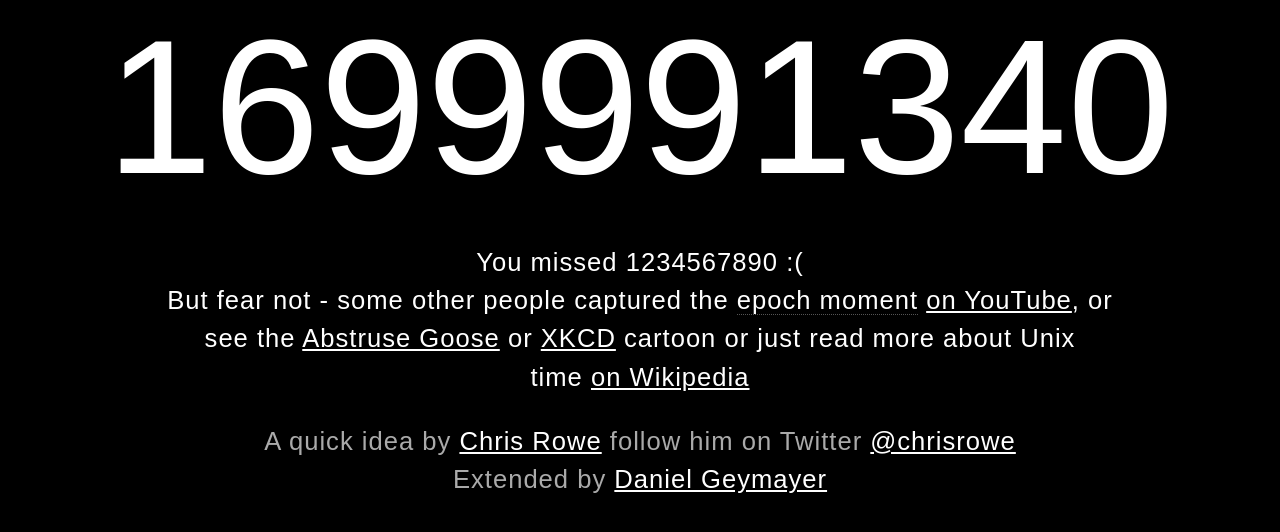
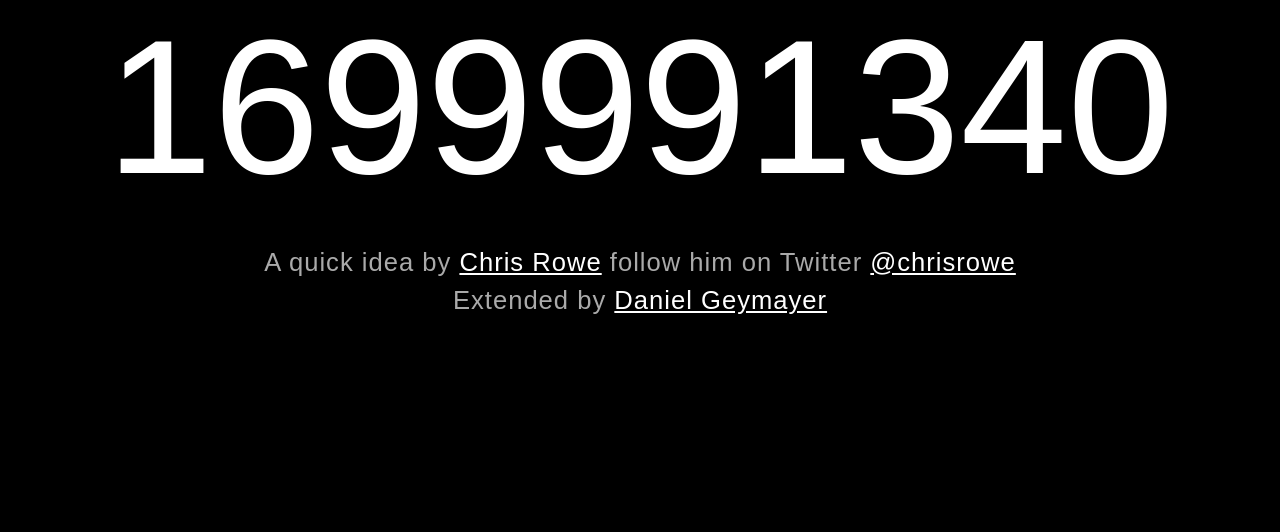
Before and after one commit to dag0310/coolepochcountdown, a PHP site: page / in a window 1280 px wide. Shown: the part 154-686 px from the top of the page. Run offline with PHP 8.4, Linux system fonts and the light colour scheme.

Commit message:
Comment-out 1234567890 timestamp specific text

```diff
--- a/public/index.php
+++ b/public/index.php
@@ -15,7 +15,9 @@
 
 
 <body><div id="main"><span id="timer"><script>var d = new Date();var t = d.getTime();var o = t+"";document.write(o.substring(0,10));</script></span><br/>
-<p class="desc">You missed 1234567890 :(<br>But fear not - some other people captured the <span class="fun">epoch moment</span> <a href='https://www.youtube.com/results?search_query=unix%201234567890'>on YouTube</a>, or see the <a href="http://abstrusegoose.com/116">Abstruse Goose</a> or <a href='http://xkcd.com/376/'>XKCD</a> cartoon or just read more about Unix time&nbsp;<a href='http://en.wikipedia.org/wiki/Unix_time'>on&nbsp;Wikipedia</a></p>
+<p class="desc">
+	<!-- You missed 1234567890 :(<br>But fear not - some other people captured the <span class="fun">epoch moment</span> <a href='https://www.youtube.com/results?search_query=unix%201234567890'>on YouTube</a>, or see the <a href="http://abstrusegoose.com/116">Abstruse Goose</a> or <a href='http://xkcd.com/376/'>XKCD</a> cartoon or just read more about Unix time&nbsp;<a href='http://en.wikipedia.org/wiki/Unix_time'>on&nbsp;Wikipedia</a> -->
+</p>
 
 <p class="desc2">
 	A quick idea by <a href='http://www.chrisrowe.net'>Chris Rowe</a> follow him on Twitter <a href='http://www.twitter.com/chrisrowe'>@chrisrowe</a><br>
```
